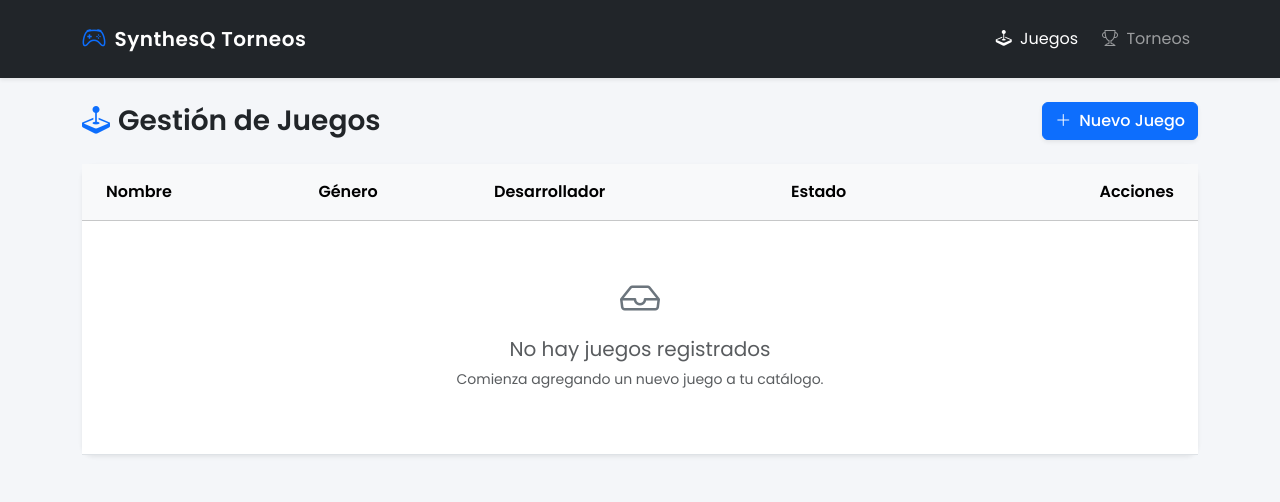
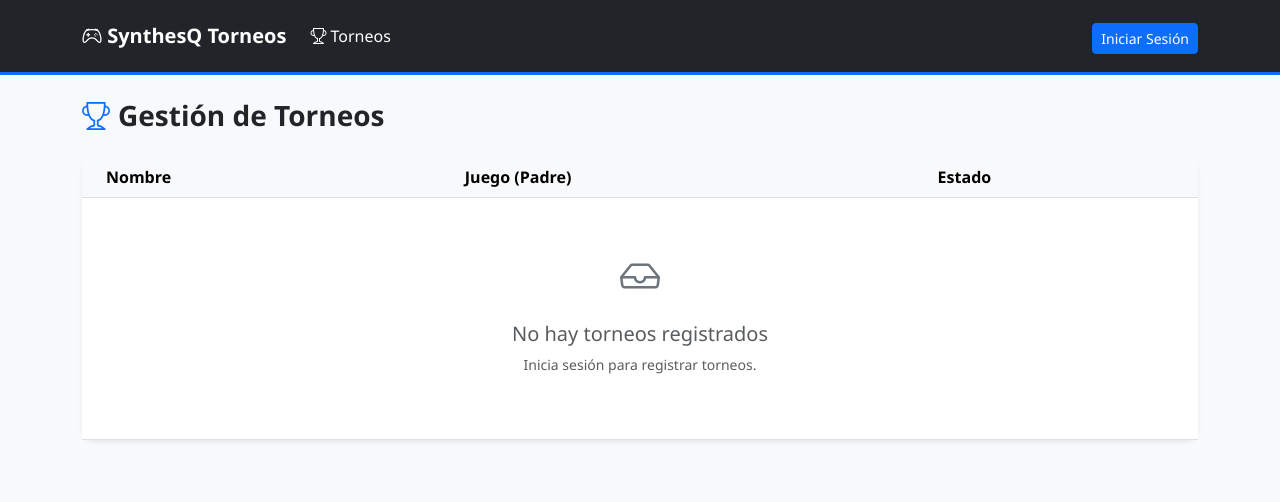
Before and after one commit to synthesq/torneos_hito3, a Django app: page / in a window 1280 px wide. Shown: the top 502 px of the page. Run offline with Django 5.2, Linux system fonts and the light colour scheme; data that the repository does not hold is empty.

Commit message:
Fase 4: Seguridad de vistas, personalización del Admin, archivos estáticos y bitácora IA

```diff
--- a/config/settings.py
+++ b/config/settings.py
@@ -126,3 +126,9 @@ MAILERS = {
         'BACKEND': 'django.core.mail.backends.console.EmailBackend',
     },
 }
+
+LOGIN_REDIRECT_URL = '/'
+LOGOUT_REDIRECT_URL = '/'
+
+import os
+STATICFILES_DIRS = [BASE_DIR / 'static']
--- a/config/urls.py
+++ b/config/urls.py
@@ -1,7 +1,8 @@
 from django.contrib import admin
-from django.urls import include, path
+from django.urls import path, include
 
 urlpatterns = [
     path('admin/', admin.site.urls),
     path('', include('torneos.urls')),
+    path('accounts/', include('django.contrib.auth.urls')),
 ]
--- /dev/null
+++ b/static/css/custom.css
@@ -0,0 +1,15 @@
+/* Estilos personalizados para SynthesQ Torneos */
+body {
+    font-family: 'Segoe UI', system-ui, -apple-system, sans-serif;
+    background-color: #f8f9fa;
+}
+.navbar {
+    border-bottom: 3px solid #0d6efd;
+}
+.table-hover tbody tr:hover {
+    background-color: #f1f4f9;
+    transition: background-color 0.2s ease-in-out;
+}
+.card {
+    border-radius: 12px;
+}
--- a/torneos/templates/torneos/base.html
+++ b/torneos/templates/torneos/base.html
@@ -1,81 +1,73 @@
-<!doctype html>
+{% load static %}
+<!DOCTYPE html>
 <html lang="es">
 <head>
-  <meta charset="utf-8">
-  <meta name="viewport" content="width=device-width, initial-scale=1">
-  <title>{% block title %}Torneos{% endblock %} | Admin</title>
-
-  <!-- Bootstrap 5, Bootstrap Icons & Google Fonts -->
-  <link href="https://cdn.jsdelivr.net/npm/bootstrap@5.3.3/dist/css/bootstrap.min.css" rel="stylesheet">
-  <link rel="stylesheet" href="https://cdn.jsdelivr.net/npm/bootstrap-icons@1.11.3/font/bootstrap-icons.min.css">
-  <link href="https://fonts.googleapis.com/css2?family=Poppins:wght@300;400;500;600&display=swap" rel="stylesheet">
-
-  <style>
-    body {
-      background-color: #f4f6f9;
-      font-family: 'Poppins', sans-serif;
-      color: #333;
-    }
-    .navbar {
-      box-shadow: 0 2px 4px rgba(0,0,0,.08);
-    }
-    .navbar-brand {
-      font-weight: 600;
-      letter-spacing: 0.5px;
-    }
-    .card {
-      border-radius: 12px;
-    }
-    .table-hover tbody tr:hover {
-      background-color: #f8f9fa;
-      transition: background-color 0.2s ease;
-    }
-    .btn {
-      border-radius: 6px;
-      font-weight: 500;
-    }
-  </style>
+    <meta charset="UTF-8">
+    <meta name="viewport" content="width=device-width, initial-scale=1.0">
+    <title>{% block title %}App{% endblock %} - SynthesQ</title>
+    <link href="https://cdn.jsdelivr.net/npm/bootstrap@5.3.0/dist/css/bootstrap.min.css" rel="stylesheet">
+    <link rel="stylesheet" href="https://cdn.jsdelivr.net/npm/bootstrap-icons@1.11.1/font/bootstrap-icons.css">
+    <link rel="stylesheet" href="{% static 'css/custom.css' %}">
 </head>
-<body>
-  <nav class="navbar navbar-expand-lg navbar-dark bg-dark mb-4 py-3">
+<body class="bg-light">
+    <nav class="navbar navbar-expand-lg navbar-dark bg-dark py-3">
         <div class="container">
-      <a class="navbar-brand d-flex align-items-center gap-2" href="{% url 'torneos:juego_list' %}">
-        <i class="bi bi-controller text-primary fs-4"></i>
-        <span>SynthesQ Torneos</span>
+            <a class="navbar-brand fw-bold" href="{% url 'torneo_list' %}">
+                <i class="bi bi-controller"></i> SynthesQ Torneos
             </a>
             <button class="navbar-toggler" type="button" data-bs-toggle="collapse" data-bs-target="#navbarNav">
                 <span class="navbar-toggler-icon"></span>
             </button>
             <div class="collapse navbar-collapse" id="navbarNav">
-        <ul class="navbar-nav ms-auto gap-2">
+                <ul class="navbar-nav me-auto">
                     <li class="nav-item">
-            <a class="nav-link {% if request.resolver_match.url_name == 'juego_list' %}active{% endif %}" href="{% url 'torneos:juego_list' %}">
-              <i class="bi bi-joystick me-1"></i> Juegos
+                        <a class="nav-link text-white" href="{% url 'torneo_list' %}">
+                            <i class="bi bi-trophy"></i> Torneos
                         </a>
                     </li>
+                    {% if user.is_authenticated %}
                     <li class="nav-item">
-            <a class="nav-link {% if request.resolver_match.url_name == 'torneo_list' %}active{% endif %}" href="{% url 'torneos:torneo_list' %}">
-              <i class="bi bi-trophy me-1"></i> Torneos
+                        <a class="nav-link text-white-50" href="/admin/" target="_blank">
+                            <i class="bi bi-gear"></i> Admin (Juegos)
                         </a>
                     </li>
+                    {% endif %}
+                </ul>
+                <ul class="navbar-nav ms-auto gap-2">
+                    {% if user.is_authenticated %}
+                        <li class="nav-item d-flex align-items-center">
+                            <span class="text-white-50 me-3"><i class="bi bi-person me-1"></i>Hola, {{ user.username }}</span>
+                        </li>
+                        <li class="nav-item">
+                            <form method="post" action="{% url 'logout' %}">
+                                {% csrf_token %}
+                                <button type="submit" class="btn btn-outline-light btn-sm mt-1">Cerrar Sesión</button>
+                            </form>
+                        </li>
+                    {% else %}
+                        <li class="nav-item">
+                            <a class="btn btn-primary btn-sm mt-1" href="{% url 'login' %}">Iniciar Sesión</a>
+                        </li>
+                    {% endif %}
                 </ul>
             </div>
         </div>
     </nav>
 
-  <main class="container pb-5">
+    <div class="container mt-4">
         {% if messages %}
             {% for message in messages %}
-        <div class="alert alert-success alert-dismissible fade show shadow-sm border-0" role="alert">
-          <i class="bi bi-check-circle-fill me-2"></i>{{ message }}
-          <button type="button" class="btn-close" data-bs-dismiss="alert" aria-label="Close"></button>
+                <div class="alert alert-{{ message.tags }} alert-dismissible fade show border-0 shadow-sm d-flex align-items-center">
+                    <i class="bi bi-check-circle-fill text-success me-2 fs-5"></i>
+                    {{ message }}
+                    <button type="button" class="btn-close" data-bs-dismiss="alert"></button>
                 </div>
             {% endfor %}
         {% endif %}
 
         {% block content %}{% endblock %}
-  </main>
+    </div>
 
-  <script src="https://cdn.jsdelivr.net/npm/bootstrap@5.3.3/dist/js/bootstrap.bundle.min.js"></script>
+    <script src="https://cdn.jsdelivr.net/npm/bootstrap@5.3.0/dist/js/bootstrap.bundle.min.js"></script>
 </body>
 </html>
--- a/torneos/templates/torneos/torneo_list.html
+++ b/torneos/templates/torneos/torneo_list.html
@@ -3,9 +3,11 @@
 {% block content %}
 <div class="d-flex justify-content-between align-items-center mb-4">
     <h2 class="h3 mb-0 fw-semibold text-dark"><i class="bi bi-trophy text-primary me-2"></i>Gestión de Torneos</h2>
-  <a class="btn btn-primary shadow-sm" href="{% url 'torneos:torneo_create' %}">
+    {% if user.is_authenticated %}
+    <a class="btn btn-primary shadow-sm" href="{% url 'torneo_create' %}">
         <i class="bi bi-plus-lg me-1"></i> Nuevo Torneo
     </a>
+    {% endif %}
 </div>
 
 <div class="card border-0 shadow-sm">
@@ -14,48 +16,43 @@
             <table class="table table-hover align-middle mb-0">
                 <thead class="table-light">
                     <tr>
-            <th class="ps-4 py-3">Nombre del Torneo</th>
-            <th class="py-3">Juego</th>
-            <th class="py-3">Inicio</th>
-            <th class="py-3">Estado</th>
-            <th class="py-3 pe-4 text-end">Acciones</th>
+                        <th class="ps-4">Nombre</th>
+                        <th>Juego (Padre)</th>
+                        <th>Estado</th>
+                        {% if user.is_authenticated %}<th class="text-end pe-4">Acciones</th>{% endif %}
                     </tr>
                 </thead>
                 <tbody>
                     {% for torneo in torneos %}
                     <tr>
-            <td class="ps-4 fw-medium text-dark">
-              <a href="{% url 'torneos:torneo_detail' torneo.pk %}" class="text-decoration-none">{{ torneo.nombre }}</a>
+                        <td class="ps-4 fw-medium text-primary">{{ torneo.nombre }}</td>
+                        <td><span class="badge bg-secondary">{{ torneo.juego.nombre }}</span></td>
+                        <td>
+                            {% if torneo.activo %}
+                                <span class="badge bg-success-subtle text-success border border-success-subtle rounded-pill"><i class="bi bi-check-circle me-1"></i>Activo</span>
+                            {% else %}
+                                <span class="badge bg-danger-subtle text-danger border border-danger-subtle rounded-pill"><i class="bi bi-x-circle me-1"></i>Inactivo</span>
+                            {% endif %}
                         </td>
-            <td>
-              <div class="d-flex align-items-center">
-                <i class="bi bi-controller text-muted me-2"></i>
-                <span class="text-muted">{{ torneo.juego.nombre }}</span>
-              </div>
+                        {% if user.is_authenticated %}
+                        <td class="text-end pe-4">
+                            <a href="{% url 'torneo_update' torneo.pk %}" class="btn btn-sm btn-outline-primary"><i class="bi bi-pencil-square"></i></a>
+                            <a href="{% url 'torneo_delete' torneo.pk %}" class="btn btn-sm btn-outline-danger"><i class="bi bi-trash3"></i></a>
                         </td>
-            <td><span class="text-muted"><i class="bi bi-calendar-event me-1"></i>{{ torneo.fecha_inicio|date:"d/m/Y" }}</span></td>
-            <td>
-              <span class="badge bg-secondary bg-opacity-10 text-secondary border px-2 py-1">
-                {{ torneo.get_estado_display }}
-              </span>
-            </td>
-            <td class="pe-4 text-end">
-              <a class="btn btn-sm btn-light text-primary border me-1" href="{% url 'torneos:torneo_update' torneo.pk %}" title="Editar">
-                <i class="bi bi-pencil-square"></i>
-              </a>
-              <a class="btn btn-sm btn-light text-danger border" href="{% url 'torneos:torneo_delete' torneo.pk %}" title="Eliminar">
-                <i class="bi bi-trash3"></i>
-              </a>
-            </td>
+                        {% endif %}
                     </tr>
                     {% empty %}
                     <tr>
-            <td colspan="5" class="text-center py-5">
-              <div class="text-muted">
-                <i class="bi bi-trophy fs-1 d-block mb-2 text-secondary"></i>
+                        <td colspan="{% if user.is_authenticated %}4{% else %}3{% endif %}" class="text-center py-5 text-muted">
+                            <i class="bi bi-inbox fs-1 d-block mb-3 text-secondary"></i>
                             <h5 class="fw-normal">No hay torneos registrados</h5>
-                <p class="small">Organiza tu primer torneo ahora.</p>
-              </div>
+                            <p class="small">
+                                {% if user.is_authenticated %}
+                                Comienza creando un nuevo torneo asociado a un juego.
+                                {% else %}
+                                Inicia sesión para registrar torneos.
+                                {% endif %}
+                            </p>
                         </td>
                     </tr>
                     {% endfor %}
--- a/torneos/urls.py
+++ b/torneos/urls.py
@@ -1,20 +1,10 @@
 from django.urls import path
-
 from . import views
 
-app_name = 'torneos'
-
 urlpatterns = [
-    # Juegos
-    path('', views.JuegoListView.as_view(), name='juego_list'),
-    path('juegos/nuevo/', views.JuegoCreateView.as_view(), name='juego_create'),
-    path('juegos/<int:pk>/', views.JuegoDetailView.as_view(), name='juego_detail'),
-    path('juegos/<int:pk>/editar/', views.JuegoUpdateView.as_view(), name='juego_update'),
-    path('juegos/<int:pk>/eliminar/', views.JuegoDeleteView.as_view(), name='juego_delete'),
-    # Torneos
-    path('torneos/', views.TorneoListView.as_view(), name='torneo_list'),
-    path('torneos/nuevo/', views.TorneoCreateView.as_view(), name='torneo_create'),
-    path('torneos/<int:pk>/', views.TorneoDetailView.as_view(), name='torneo_detail'),
-    path('torneos/<int:pk>/editar/', views.TorneoUpdateView.as_view(), name='torneo_update'),
-    path('torneos/<int:pk>/eliminar/', views.TorneoDeleteView.as_view(), name='torneo_delete'),
+    path('', views.TorneoListView.as_view(), name='torneo_list'),
+    path('torneo/<int:pk>/', views.TorneoDetailView.as_view(), name='torneo_detail'),
+    path('torneo/nuevo/', views.TorneoCreateView.as_view(), name='torneo_create'),
+    path('torneo/<int:pk>/editar/', views.TorneoUpdateView.as_view(), name='torneo_update'),
+    path('torneo/<int:pk>/eliminar/', views.TorneoDeleteView.as_view(), name='torneo_delete'),
 ]
--- a/torneos/views.py
+++ b/torneos/views.py
@@ -1,79 +1,38 @@
+from django.urls import reverse_lazy
+from django.views.generic import ListView, DetailView, CreateView, UpdateView, DeleteView
 from django.contrib.messages.views import SuccessMessageMixin
-from django.urls import reverse_lazy
-from django.views.generic import (
-    CreateView, DeleteView, DetailView, ListView, UpdateView,
-)
+from django.contrib.auth.mixins import LoginRequiredMixin
+from .models import Torneo
+from .forms import TorneoForm
 
-from .forms import JuegoForm, TorneoForm
-from .models import Juego, Torneo
-
-
-# ---------- Juego ----------
-class JuegoListView(ListView):
-    model = Juego
-    template_name = 'torneos/juego_list.html'
-    context_object_name = 'juegos'
-
-
-class JuegoDetailView(DetailView):
-    model = Juego
-    template_name = 'torneos/juego_detail.html'
-
-
-class JuegoCreateView(SuccessMessageMixin, CreateView):
-    model = Juego
-    form_class = JuegoForm
-    template_name = 'torneos/form.html'
-    success_url = reverse_lazy('torneos:juego_list')
-    success_message = 'Juego creado correctamente.'
-
-
-class JuegoUpdateView(SuccessMessageMixin, UpdateView):
-    model = Juego
-    form_class = JuegoForm
-    template_name = 'torneos/form.html'
-    success_url = reverse_lazy('torneos:juego_list')
-    success_message = 'Juego actualizado correctamente.'
-
-
-class JuegoDeleteView(DeleteView):
-    model = Juego
-    template_name = 'torneos/confirm_delete.html'
-    success_url = reverse_lazy('torneos:juego_list')
-
-
-# ---------- Torneo ----------
 class TorneoListView(ListView):
     model = Torneo
     template_name = 'torneos/torneo_list.html'
     context_object_name = 'torneos'
 
     def get_queryset(self):
-        return Torneo.objects.select_related('juego')
-
+        return Torneo.objects.select_related('juego').all()
 
 class TorneoDetailView(DetailView):
     model = Torneo
     template_name = 'torneos/torneo_detail.html'
 
-
-class TorneoCreateView(SuccessMessageMixin, CreateView):
+class TorneoCreateView(LoginRequiredMixin, SuccessMessageMixin, CreateView):
     model = Torneo
     form_class = TorneoForm
     template_name = 'torneos/form.html'
-    success_url = reverse_lazy('torneos:torneo_list')
-    success_message = 'Torneo creado correctamente.'
+    success_url = reverse_lazy('torneo_list')
+    success_message = "Torneo creado correctamente."
 
-
-class TorneoUpdateView(SuccessMessageMixin, UpdateView):
+class TorneoUpdateView(LoginRequiredMixin, SuccessMessageMixin, UpdateView):
     model = Torneo
     form_class = TorneoForm
     template_name = 'torneos/form.html'
-    success_url = reverse_lazy('torneos:torneo_list')
-    success_message = 'Torneo actualizado correctamente.'
+    success_url = reverse_lazy('torneo_list')
+    success_message = "Torneo actualizado correctamente."
 
-
-class TorneoDeleteView(DeleteView):
+class TorneoDeleteView(LoginRequiredMixin, SuccessMessageMixin, DeleteView):
     model = Torneo
     template_name = 'torneos/confirm_delete.html'
-    success_url = reverse_lazy('torneos:torneo_list')
+    success_url = reverse_lazy('torneo_list')
+    success_message = "Torneo eliminado correctamente."
--- /dev/null
+++ b/torneos_hito3/settings.py
@@ -0,0 +1,3 @@
+
+LOGIN_REDIRECT_URL = '/'
+LOGOUT_REDIRECT_URL = '/'
```
Also changed, not shown: prompts_ia.md (added, +16 -0 lines), torneos/admin.py (+5 -5 lines), torneos/templates/registration/login.html (added, +21 -0 lines), torneos_hito3/urls.py (added, +8 -0 lines). Lines whose indentation alone changed are shown as unchanged.
